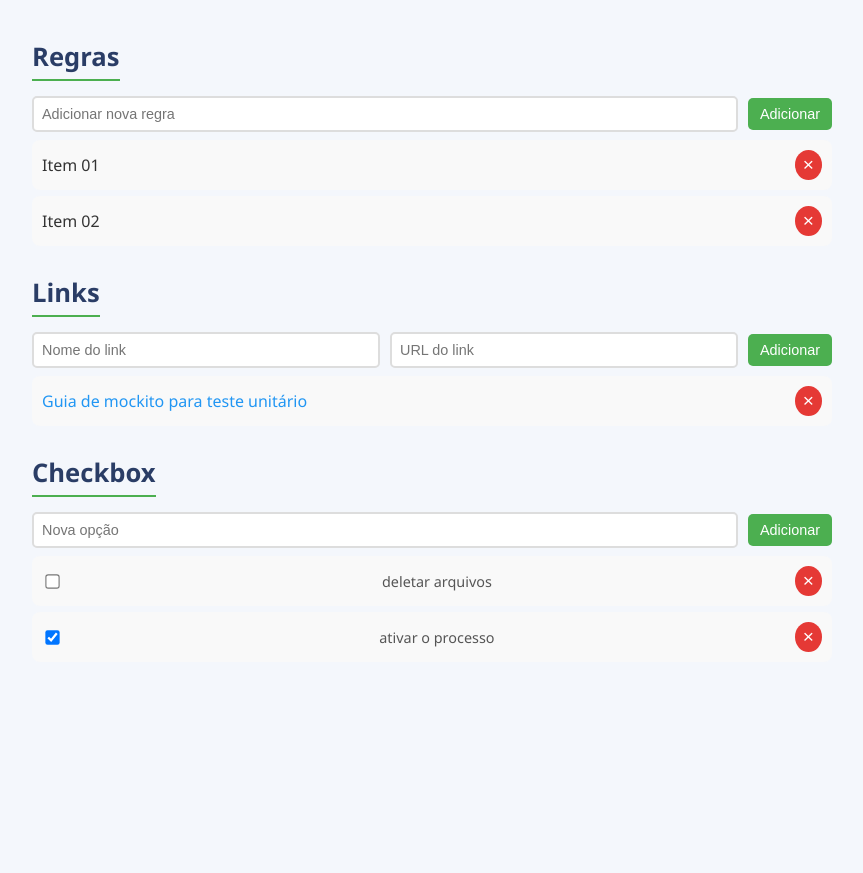
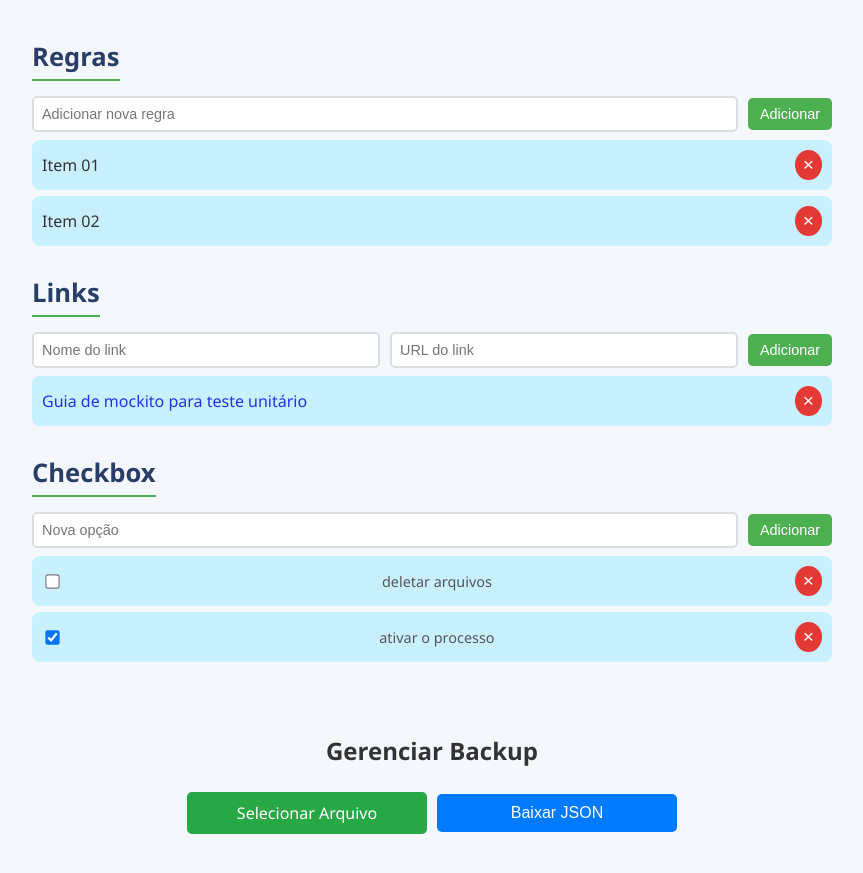
Before and after one commit to Braullio/todo-list-local, a plain HTML site: page index.html in a window 1280 px wide. Shown: the part 87-960 px from the top of the page, without its empty margins (208-1071 px from the left). Before the commit the page ends 865 px from the top, so only its background shows below. Drawn offline with Linux system fonts and the light colour scheme.

Commit message:
feat: Gerenciar Backup

```diff
--- a/index.html
+++ b/index.html
@@ -37,7 +37,16 @@
         </div>
     </div>
 
-<script src="script.js"></script>
-</br></br></br></br>
+    <br><br>
+    <h2 style="text-align: center;">Gerenciar Backup</h2>
+    <div class="button-container">
+        <label for="fileInput" class="custom-file-label">Selecionar Arquivo</label>
+        <input type="file" id="fileInput" accept=".json" onchange="importBackup()">
+
+        <button class="btn" onclick="downloadBackup()">Baixar JSON</button>
+    </div>
+
+    <script src="script.js"></script>
+    </br></br></br></br>
 </body>
 </html>
--- a/script.js
+++ b/script.js
@@ -158,3 +158,55 @@ function removeTask(type, index) {
     currentEntity.save();
     displayData();
 }
+
+function importBackup() {
+    const fileInput = document.getElementById("fileInput");
+    const file = fileInput.files[0];
+
+    if (!file) {
+        alert("Por favor, selecione um arquivo JSON.");
+        return;
+    }
+
+    const reader = new FileReader();
+    reader.onload = function(event) {
+        try {
+            const importedData = JSON.parse(event.target.result);
+
+            localStorage.setItem("listData", JSON.stringify(importedData.listData || []));
+            localStorage.setItem("linksData", JSON.stringify(importedData.linksData || []));
+            localStorage.setItem("checkboxData", JSON.stringify(importedData.checkboxData || {}));
+
+            location.reload();
+        } catch (error) {
+            alert("Erro ao importar JSON. Verifique o arquivo.");
+        }
+    };
+    reader.readAsText(file);
+}
+
+function downloadBackup() {
+    const now = new Date();
+    const timestamp = now.getFullYear() +
+    String(now.getMonth() + 1).padStart(2, '0') +
+    String(now.getDate()).padStart(2, '0') +
+    String(now.getHours()).padStart(2, '0') +
+    String(now.getMinutes()).padStart(2, '0');
+
+    const fileName = `backup-${timestamp}.json`;
+
+    const listData = JSON.parse(localStorage.getItem(STORAGE_KEYS.LIST)) || [];
+    const linksData = JSON.parse(localStorage.getItem(STORAGE_KEYS.LINKS)) || [];
+    const checkboxData = JSON.parse(localStorage.getItem(STORAGE_KEYS.CHECKBOX)) || {};
+
+    const backupData = { listData, linksData, checkboxData };
+    const jsonData = JSON.stringify(backupData, null, 4);
+
+    const blob = new Blob([jsonData], { type: "application/json" });
+    const link = document.createElement("a");
+    link.href = URL.createObjectURL(blob);
+    link.download = fileName;
+    document.body.appendChild(link);
+    link.click();
+    document.body.removeChild(link);
+}
--- a/styles.css
+++ b/styles.css
@@ -1,4 +1,3 @@
-
 body {
     font-family: 'Segoe UI', Tahoma, Geneva, Verdana, sans-serif;
     max-width: 800px;
@@ -30,6 +29,67 @@ hr {
     padding-bottom: 5px;
     border-bottom: 2px solid #4CAF50;
     display: inline-block;
+}
+
+#checkbox-list {
+    text-align: center;
+}
+
+.button-container {
+    display: flex;
+    justify-content: space-between;
+    align-items: center;
+    max-width: 500px;
+    margin: 20px auto;
+}
+
+.btn, .custom-file-label {
+    flex: 1;
+    text-align: center;
+    padding: 10px 20px;
+    font-size: 16px;
+    border-radius: 5px;
+    cursor: pointer;
+    transition: background 0.3s ease;
+    margin: 5px;
+    border: none;
+}
+
+.btn {
+    background-color: #007bff;
+    color: white;
+}
+
+.btn:hover {
+    background-color: #0056b3;
+}
+
+.custom-file-label {
+    background-color: #28a745;
+    color: white;
+}
+
+.custom-file-label:hover {
+    background-color: #1e7e34;
+}
+
+input[type="file"] {
+    display: none;
+}
+
+.custom-file-label {
+    display: inline-block;
+    background-color: #28a745;
+    color: white;
+    padding: 10px 20px;
+    font-size: 16px;
+    border-radius: 5px;
+    cursor: pointer;
+    transition: background 0.3s ease;
+}
+
+.custom-file-label:hover {
+    background-color: #1e7e34;
 }
 
 .add-group-container, .group-container {
@@ -161,7 +221,7 @@ li {
     display: flex;
     justify-content: space-between;
     align-items: center;
-    background-color: #f9f9f9;
+    background-color: #c8f0ff;
     padding: 10px;
     margin-bottom: 6px;
     border-radius: 8px;
@@ -203,7 +263,7 @@ input[type="checkbox"] {
 }
 
 a {
-    color: #2196F3;
+    color: #2132f3;
     text-decoration: none;
     word-wrap: break-word;
 }
```
Also changed, not shown: screen.png (deleted), screen20250404.png (added), 1 other file.
